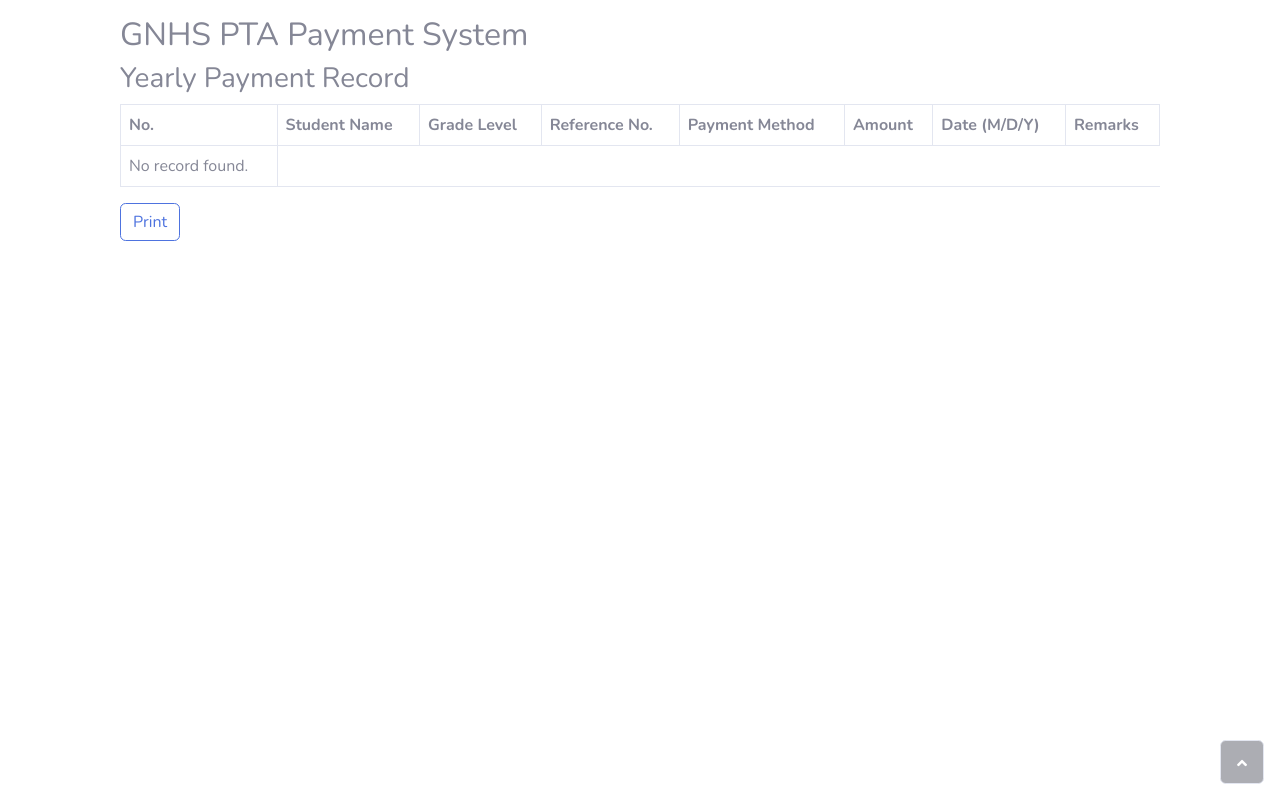
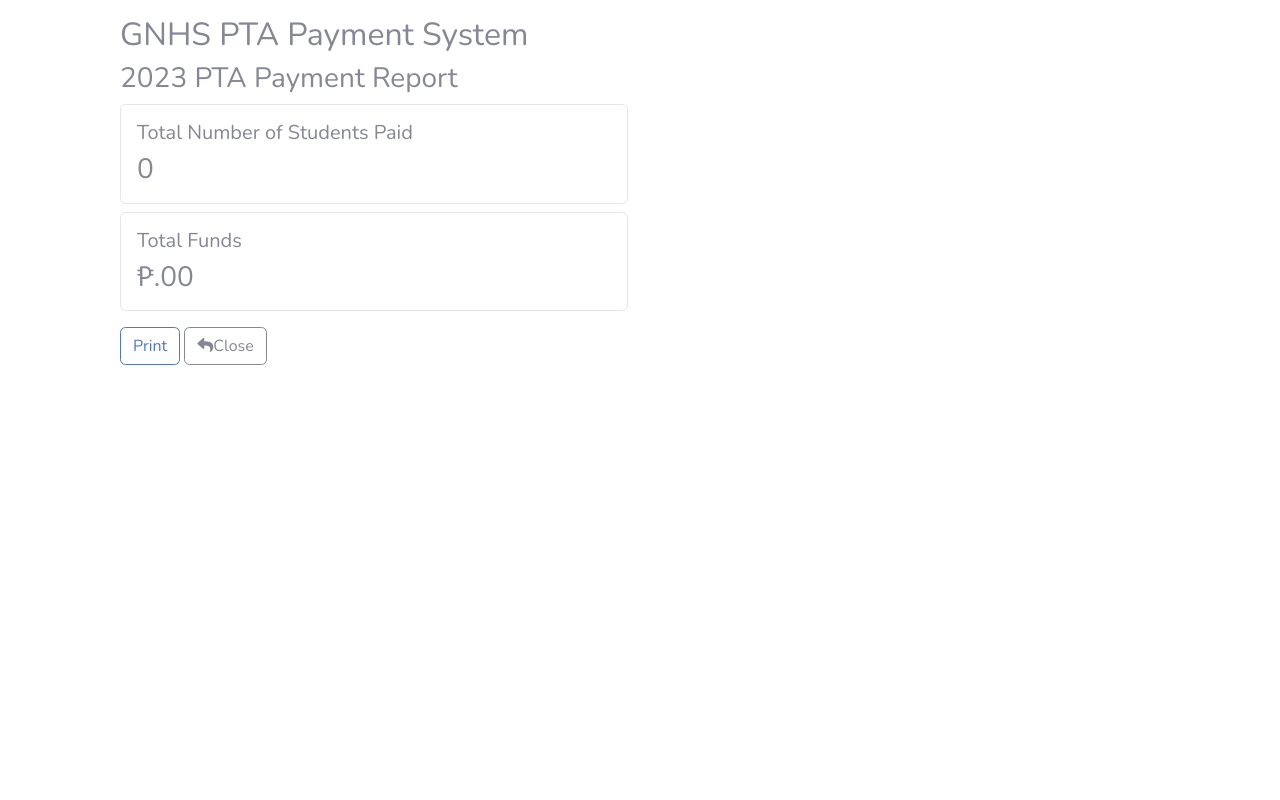
Before and after one commit to rickmagz/online-payment-sys, a PHP site: page /admin/yearly_rep.php?id=2023 in a window 1280 px wide. Run offline with PHP 8.4, Linux system fonts and the light colour scheme; data that the repository does not hold is empty; some libraries are stand-ins or nearby versions.

Commit message:
Modified Yearly Payment Records

```diff
--- a/admin/yearly_rep.php
+++ b/admin/yearly_rep.php
@@ -24,77 +24,70 @@
     }
 </style>
 
+<?php
+$data = $_GET['id'];
+
+switch ($data) {
+    case '2023':
+        $year = "2023";
+        break;
+    case '2024':
+        $year = "2024";
+        break;
+    case '2025':
+        $year = "2025";
+        break;
+    case '2026':
+        $year = "2026";
+        break;
+    default:
+        $year = "<<fetch_year error!>>";
+}
+
+$getPaymentRecord = mysqli_query($cxn, "SELECT * FROM payments WHERE year(uploaded_on) = $data");
+$paymentsrecord_query = mysqli_num_rows($getPaymentRecord);
+
+$getYearlyAmount = "SELECT SUM(amount_paid) FROM payments WHERE year(uploaded_on) = $data";
+$result = $cxn->query($getYearlyAmount);
+$sum = $result->fetch_assoc()['SUM(amount_paid)'];
+?>
+
 <body>
     <div id="wrapper">
         <div class="container-fluid mt-3" style="max-width: 85%;">
             <h2>GNHS PTA Payment System</h2>
-            <h3>Yearly Payment Record</h3>
+            <h3><?php echo $year; ?> PTA Payment Report</h3>
+
             <div id="print">
-
-                <table class="table table-bordered my-0" id="dataTable">
-                    <thead>
-                        <tr>
-                            <th>No.</th>
-                            <th>Student Name</th>
-                            <th>Grade Level</th>
-                            <th>Reference No.</th>
-                            <th>Payment Method</th>
-                            <th>Amount</th>
-                            <th>Date (M/D/Y)</th>
-                            <th>Remarks</th>
-                        </tr>
-                    </thead>
-                    <tbody>
-                        <?php
-                        $payments = mysqli_query($cxn, "SELECT * FROM payments WHERE year(uploaded_on) = YEAR(NOW())");
-                        $payments_query = mysqli_num_rows($payments);
-
-                        if ($payments_query > 0) {
-                            $i = 0;
-                            while ($p = mysqli_fetch_assoc($payments)) {
-                                $id = $p['id'];
-                                $lrn = $p['lrn'];
-                                $first_name = $p['first_name'];
-                                $last_name = $p['last_name'];
-                                $grade_level = $p['grade_level'];
-                                $ref_no = $p['ref_no'];
-                                $amount_paid = $p['amount_paid'];
-                                $payment_method = $p['payment_method'];
-                                $date = strtotime($p['uploaded_on']);
-                                $pay_date = date("m/d/Y; h:i A", $date);
-                                $remarks = $p['remarks'];
-
-
-                        ?>
-                                <tr>
-                                    <td><?php echo $id; ?></td>
-                                    <td><?php echo $first_name; ?> <?php echo $last_name; ?></td>
-                                    <td><?php echo $grade_level; ?></td>
-                                    <td><?php echo $ref_no; ?></td>
-                                    <td><?php echo $payment_method; ?></td>
-                                    <td>&#8369;<?php echo $amount_paid; ?></td>
-                                    <td><?php echo $pay_date; ?></td>
-                                    <td><?php echo $remarks; ?></td>
-                                </tr>
-
-                        <?php
-                            }
-                        } else {
-                            echo "<tr>
-                                    <td>No record found.</td>
-                                </tr>";
-                        }
-                        ?>
-                    </tbody>
-
-                </table>
+                <div class="row">
+                    <div class="col-sm-6">
+                        <div class="card">
+                            <div class="card-body">
+                                <h5 class="card-title">Total Number of Students Paid</h5>
+                                <h3 class="card-text">
+                                    <?php echo $paymentsrecord_query; ?>
+                                </h3>
+                            </div>
+                        </div>
+                    </div>
+                </div>
+                <div class="row mt-2">
+                    <div class="col-sm-6">
+                        <div class="card">
+                            <div class="card-body">
+                                <h5 class="card-title">Total Funds</h5>
+                                <h3 class="card-text">&#8369;<?php echo $sum; ?>.00</h3>
+                            </div>
+                        </div>
+                    </div>
+                </div>
             </div>
         </div>
 
-        <a class="border rounded d-inline scroll-to-top" href="#page-top"><i class="fas fa-angle-up"></i></a>
     </div>
     <div class="container-fluid mt-3" style="max-width: 85%;">
         <button class="btn btn-outline-primary" onclick="printDiv()" id="printbtn">Print</button>
+        <a href="javascript:window.close()" class="btn btn-outline-secondary" id="printbtn"><i class="fa fa-reply" aria-hidden="true"></i>Close</a>
     </div>
 
 
```
Also changed, not shown: admin/printData.php (+78 -13 lines).
